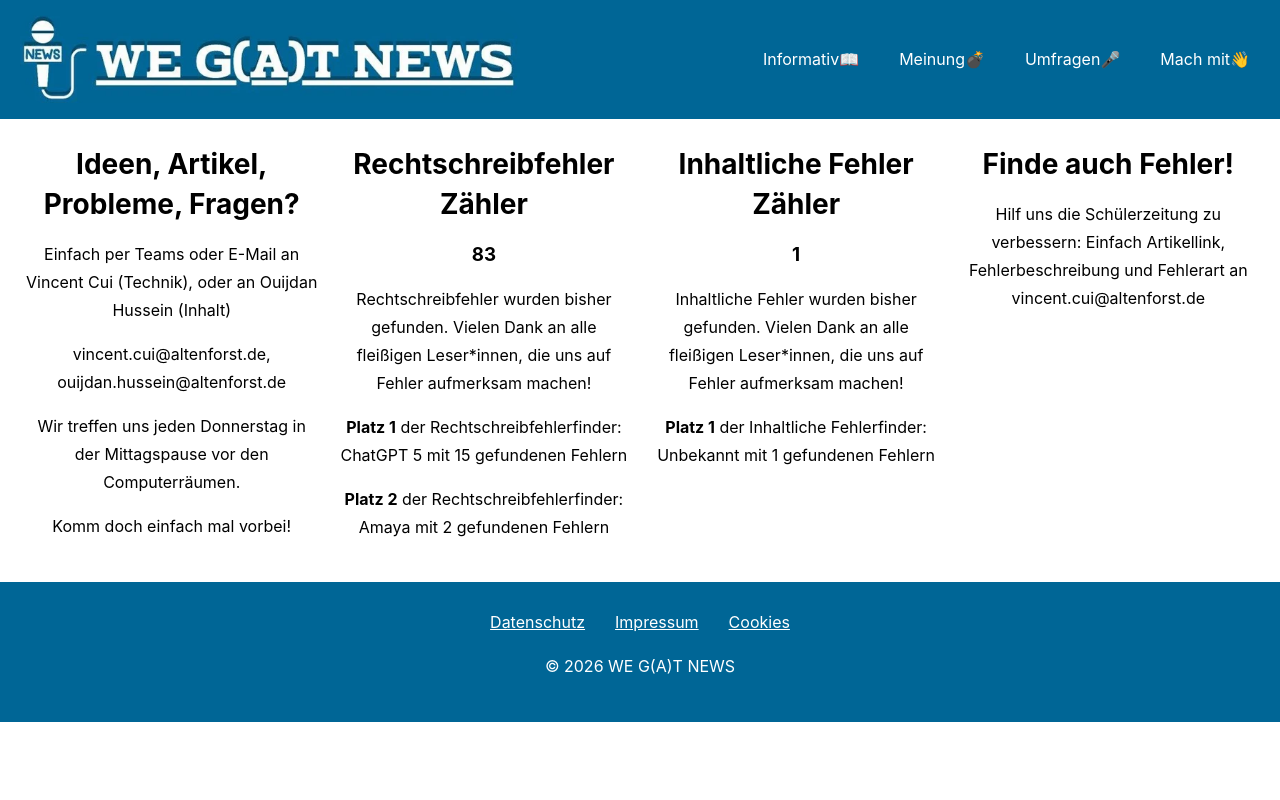
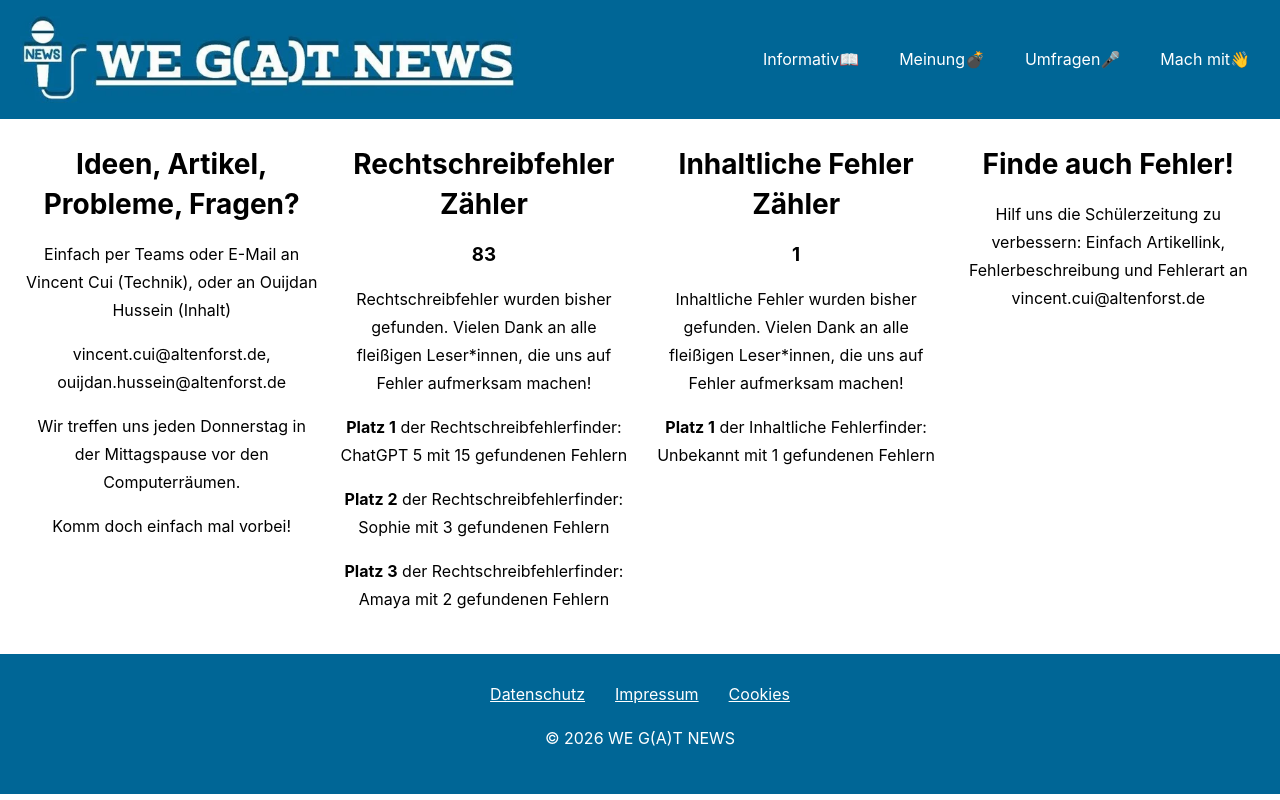
Before and after one commit to Chenjv2/wegatnews, a Next.js app: page /mach-mit in a window 1280 px wide. Built offline with nearby package versions, Linux system fonts and the light colour scheme.

Commit message:
3 Rechtschreibfehler von Sophie

```diff
--- a/pages/mach-mit/index.js
+++ b/pages/mach-mit/index.js
@@ -28,7 +28,11 @@ export default function InformativIndex() {
               gefundenen Fehlern
             </p>
             <p>
-              <b>Platz 2</b> der Rechtschreibfehlerfinder: Amaya mit 2
+              <b>Platz 2</b> der Rechtschreibfehlerfinder: Sophie mit 3
+              gefundenen Fehlern
+            </p>
+            <p>
+              <b>Platz 3</b> der Rechtschreibfehlerfinder: Amaya mit 2
               gefundenen Fehlern
             </p>
           </div>
```
Also changed, not shown: posts/29.md (+2 -2 lines), 1 other file (tests, documents, lock files or other folders).
